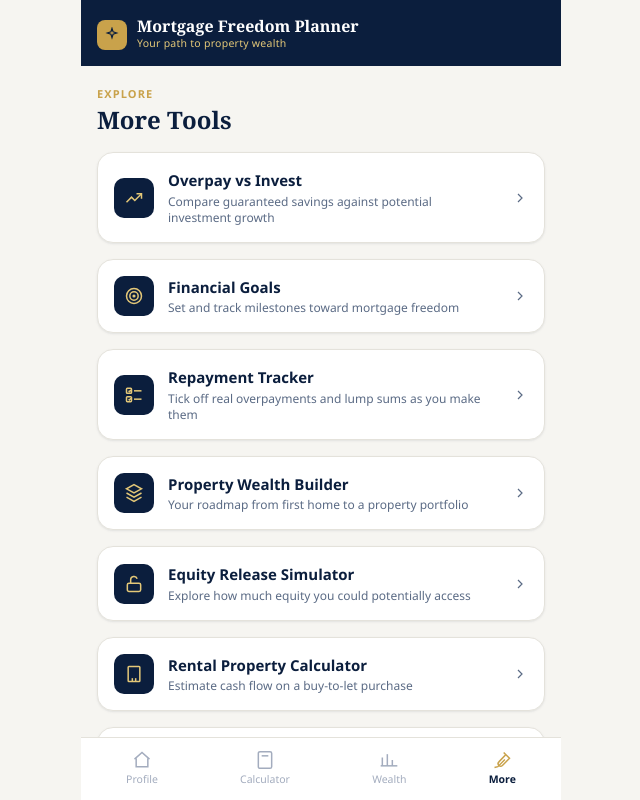
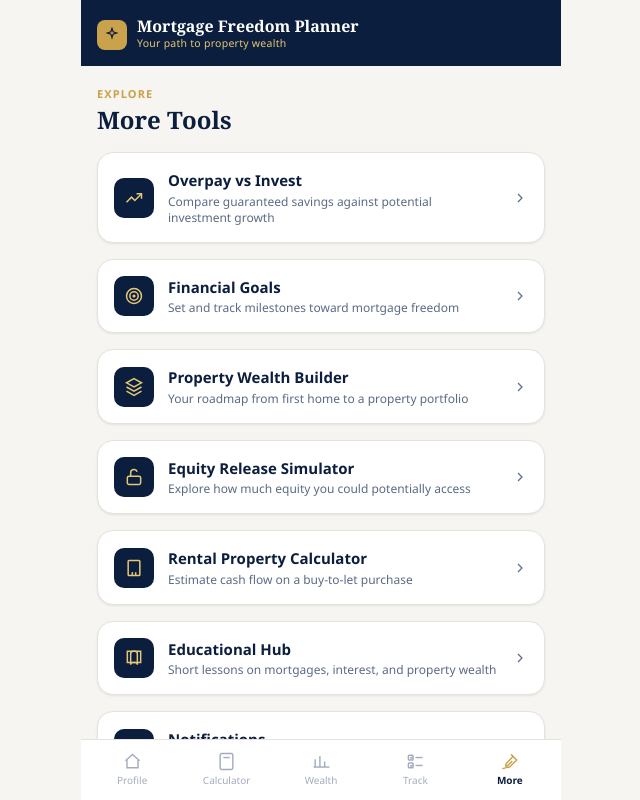
Before and after one commit to MyGreathouse/mortgage-freedom-planner, a Next.js app: page / in a window 1280 px wide. Both pictures are taken after a click on the button "More". Shown: the top 800 px of the page, without its empty margins (319-959 px from the left). Built offline with nearby package versions, Linux system fonts and the light colour scheme.

Commit message:
Promote Repayment Tracker to a dedicated tab

```diff
--- a/components/AppShell.tsx
+++ b/components/AppShell.tsx
@@ -3,7 +3,7 @@
 import { useEffect, useState } from 'react';
 import { useAppState } from '@/lib/useAppState';
 import { TabId } from '@/lib/types';
-import { ChevronIcon, HomeIcon, CalcIcon, ChartIcon, BuildIcon, SparkIcon } from '@/components/ui/Icons';
+import { ChevronIcon, HomeIcon, CalcIcon, ChartIcon, BuildIcon, SparkIcon, ChecklistIcon } from '@/components/ui/Icons';
 
 import SetupScreen from '@/components/screens/SetupScreen';
 import CalculatorScreen from '@/components/screens/CalculatorScreen';
@@ -23,6 +23,7 @@ const TABS: { id: TabId; label: string; Icon: React.ComponentType<{ size?: numbe
   { id: 'setup', label: 'Profile', Icon: HomeIcon },
   { id: 'calc', label: 'Calculator', Icon: CalcIcon },
   { id: 'wealth', label: 'Wealth', Icon: ChartIcon },
+  { id: 'repaymenttracker', label: 'Track', Icon: ChecklistIcon },
   { id: 'more', label: 'More', Icon: BuildIcon }
 ];
 
@@ -34,8 +35,7 @@ const SUB_SCREENS: TabId[] = [
   'rentalcalc',
   'education',
   'notifications',
-  'export',
-  'repaymenttracker'
+  'export'
 ];
 
 export default function AppShell() {
@@ -117,10 +117,10 @@ export default function AppShell() {
               <button
                 key={t.id}
                 onClick={() => navigate(t.id)}
-                className="bg-transparent border-0 flex flex-col items-center gap-0.5 py-1 px-2.5 transition-transform active:scale-95"
+                className="bg-transparent border-0 flex flex-col items-center gap-0.5 py-1 px-1.5 flex-1 transition-transform active:scale-95"
               >
-                <t.Icon size={20} className={active ? 'text-gold' : 'text-[#A3ACBE]'} />
-                <span className={['text-[10.5px]', active ? 'text-navy font-bold' : 'text-[#A3ACBE] font-medium'].join(' ')}>{t.label}</span>
+                <t.Icon size={19} className={active ? 'text-gold' : 'text-[#A3ACBE]'} />
+                <span className={['text-[10px]', active ? 'text-navy font-bold' : 'text-[#A3ACBE] font-medium'].join(' ')}>{t.label}</span>
               </button>
             );
           })}
--- a/components/screens/MoreScreen.tsx
+++ b/components/screens/MoreScreen.tsx
@@ -5,7 +5,6 @@ import { SectionHeader } from '@/components/ui/Primitives';
 import {
   BellIcon,
   BuildingIcon,
-  ChecklistIcon,
   ChevronIcon,
   DownloadIcon,
   GoalIcon,
@@ -19,7 +18,6 @@ import { TabId } from '@/lib/types';
 const ITEMS: { id: TabId; title: string; desc: string; Icon: React.ComponentType<{ size?: number }> }[] = [
   { id: 'compare', title: 'Overpay vs Invest', desc: 'Compare guaranteed savings against potential investment growth', Icon: TrendIcon },
   { id: 'goals', title: 'Financial Goals', desc: 'Set and track milestones toward mortgage freedom', Icon: GoalIcon },
-  { id: 'repaymenttracker', title: 'Repayment Tracker', desc: 'Tick off real overpayments and lump sums as you make them', Icon: ChecklistIcon },
   { id: 'wealthbuilder', title: 'Property Wealth Builder', desc: 'Your roadmap from first home to a property portfolio', Icon: LayersIcon },
   { id: 'equityrelease', title: 'Equity Release Simulator', desc: 'Explore how much equity you could potentially access', Icon: UnlockIcon },
   { id: 'rentalcalc', title: 'Rental Property Calculator', desc: 'Estimate cash flow on a buy-to-let purchase', Icon: BuildingIcon },
```
